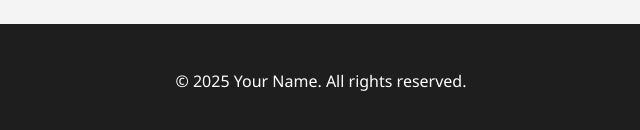
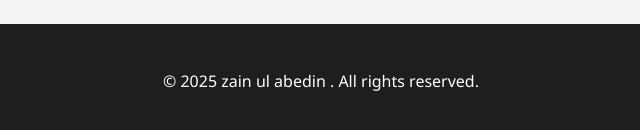
Before and after one commit to zainulabedinsultan/wisdomtask-1, a plain HTML site: page index.html in a window 1280 px wide. Shown: the part 748-878 px from the top of the page, 319-959 px from the left. Drawn offline with Linux system fonts and the light colour scheme.

Commit message:
add file

```diff
--- a/index.html
+++ b/index.html
@@ -106,7 +106,7 @@
   </section>
 
   <footer>
-    <p>&copy; 2025 Your Name. All rights reserved.</p>
+    <p>&copy; 2025 zain ul abedin . All rights reserved.</p>
   </footer>
 
 </body>
```
